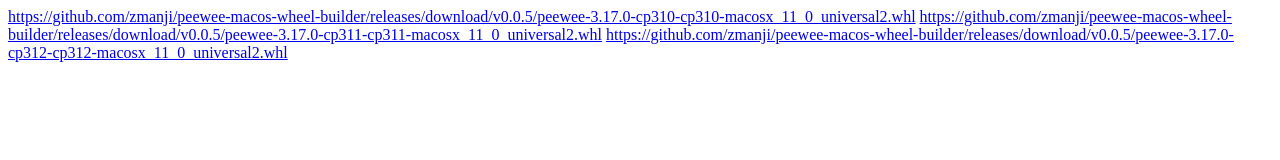
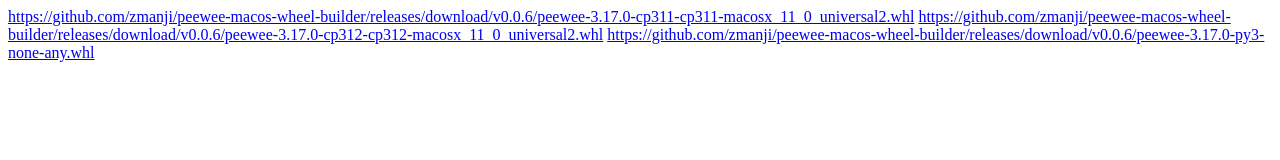
Before and after one commit to zmanji/peewee-macos-wheel-builder, a plain HTML site: page index.html in a window 1280 px wide. Drawn offline with Linux system fonts and the light colour scheme.

Commit message:
deploy: 571b7d007bde9a6760fdf80ebf9c03f161a21dbb

```diff
--- a/index.html
+++ b/index.html
@@ -1,5 +1,5 @@
 <html>
-<a href='https://github.com/zmanji/peewee-macos-wheel-builder/releases/download/v0.0.5/peewee-3.17.0-cp310-cp310-macosx_11_0_universal2.whl'>https://github.com/zmanji/peewee-macos-wheel-builder/releases/download/v0.0.5/peewee-3.17.0-cp310-cp310-macosx_11_0_universal2.whl</a>
-<a href='https://github.com/zmanji/peewee-macos-wheel-builder/releases/download/v0.0.5/peewee-3.17.0-cp311-cp311-macosx_11_0_universal2.whl'>https://github.com/zmanji/peewee-macos-wheel-builder/releases/download/v0.0.5/peewee-3.17.0-cp311-cp311-macosx_11_0_universal2.whl</a>
-<a href='https://github.com/zmanji/peewee-macos-wheel-builder/releases/download/v0.0.5/peewee-3.17.0-cp312-cp312-macosx_11_0_universal2.whl'>https://github.com/zmanji/peewee-macos-wheel-builder/releases/download/v0.0.5/peewee-3.17.0-cp312-cp312-macosx_11_0_universal2.whl</a>
+<a href='https://github.com/zmanji/peewee-macos-wheel-builder/releases/download/v0.0.6/peewee-3.17.0-cp311-cp311-macosx_11_0_universal2.whl'>https://github.com/zmanji/peewee-macos-wheel-builder/releases/download/v0.0.6/peewee-3.17.0-cp311-cp311-macosx_11_0_universal2.whl</a>
+<a href='https://github.com/zmanji/peewee-macos-wheel-builder/releases/download/v0.0.6/peewee-3.17.0-cp312-cp312-macosx_11_0_universal2.whl'>https://github.com/zmanji/peewee-macos-wheel-builder/releases/download/v0.0.6/peewee-3.17.0-cp312-cp312-macosx_11_0_universal2.whl</a>
+<a href='https://github.com/zmanji/peewee-macos-wheel-builder/releases/download/v0.0.6/peewee-3.17.0-py3-none-any.whl'>https://github.com/zmanji/peewee-macos-wheel-builder/releases/download/v0.0.6/peewee-3.17.0-py3-none-any.whl</a>
 </html>
```
